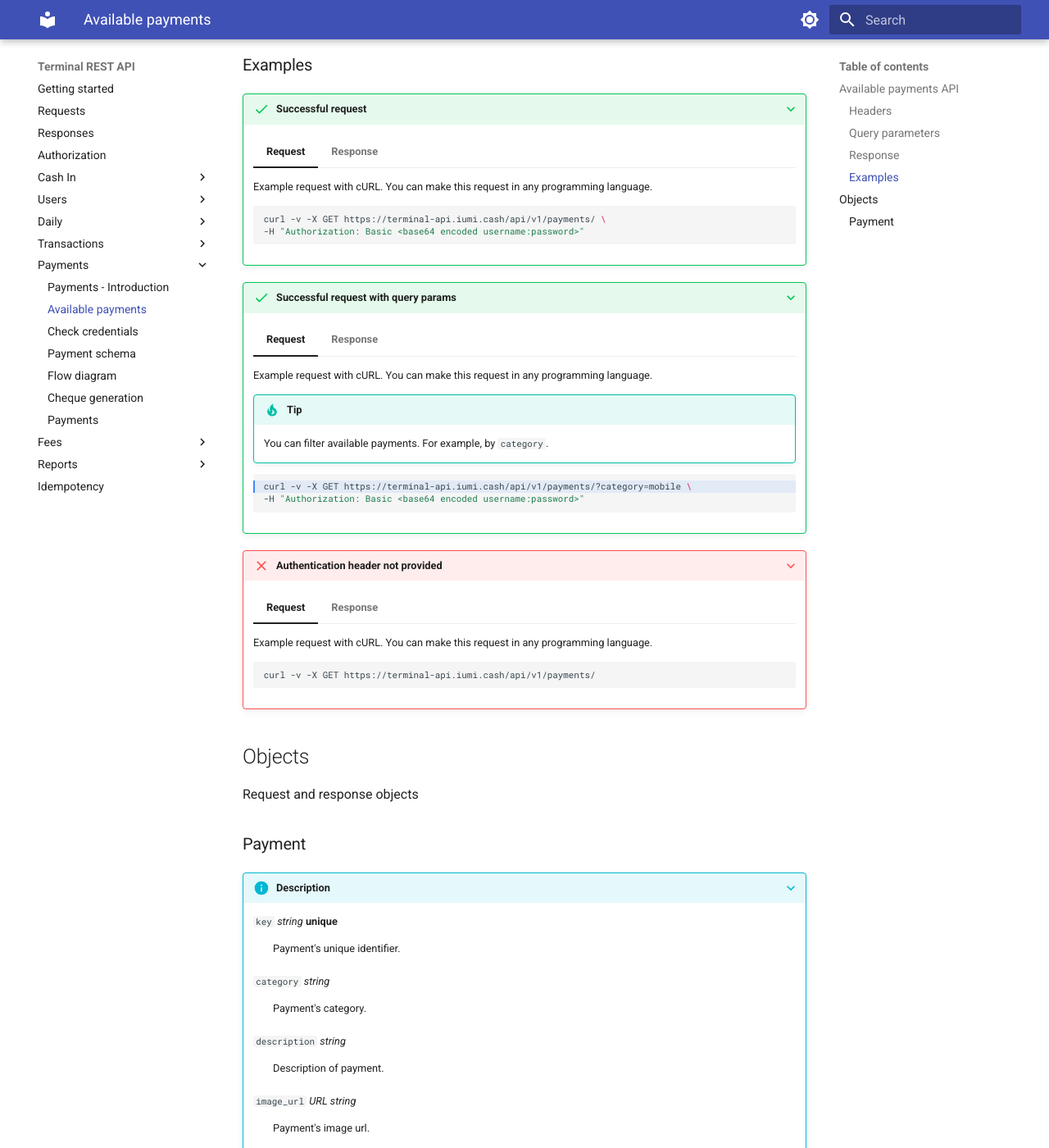
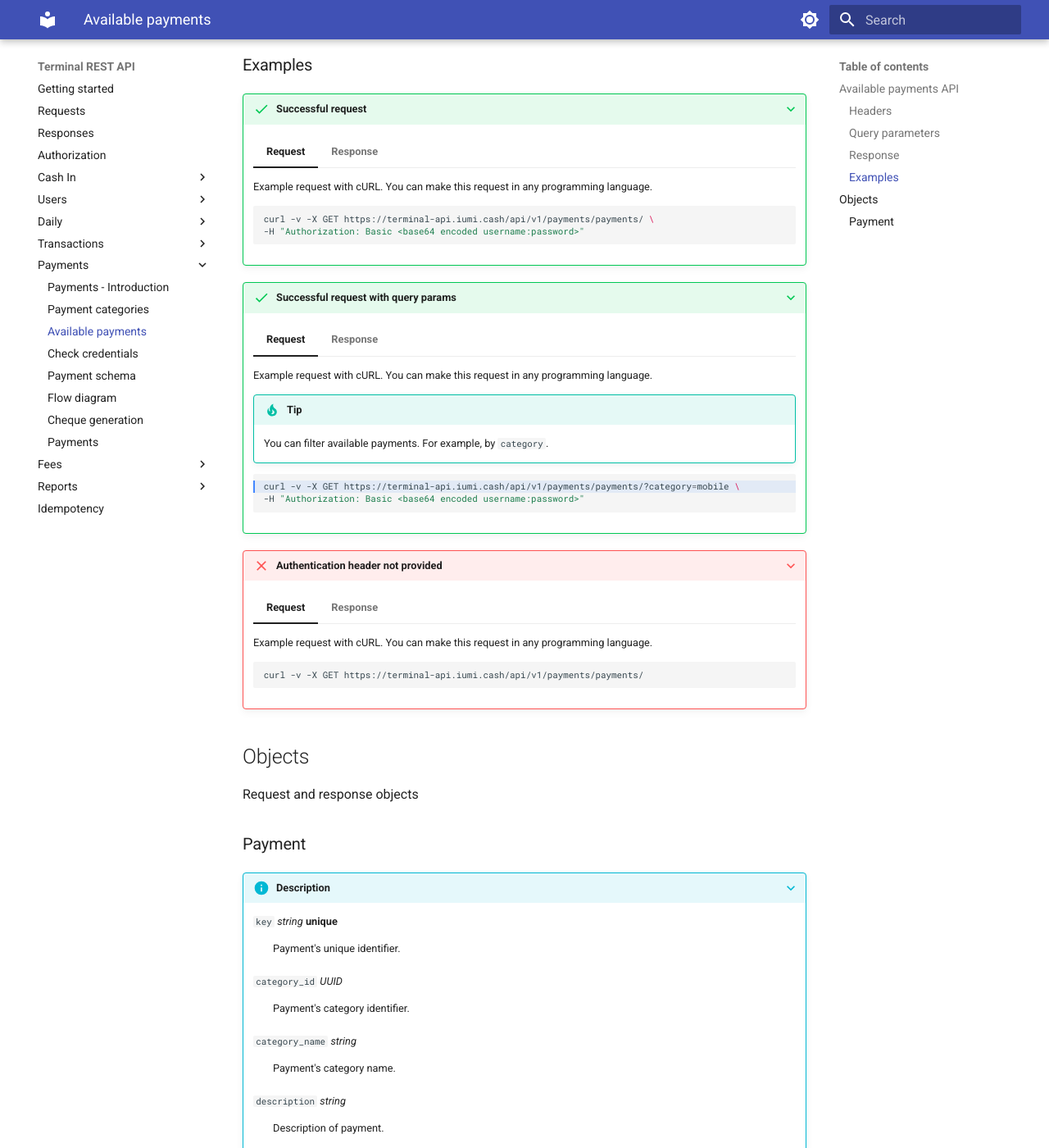
Before and after one commit to iumiCash/terminal-api, an MkDocs documentation site: the page built from docs/payments/payments.md, in a window 1280 px wide and 1400 px high, scrolled down 864 px. Shown: the whole window at 82% size. Built offline with MkDocs 1.6.1 and Material for MkDocs 9.7.7, drawn with Linux system fonts in a browser that asks for light colours; some of the changed text lies outside the part shown.

Commit message:
Payment category API

````diff
--- a/docs/payments/available_payments.md
+++ b/docs/payments/payments.md
@@ -4,7 +4,7 @@
 
 Get available payments request.
 
-`GET /api/v1/payments/`
+`GET /api/v1/payments/payments/`
 
 ### Headers
 
@@ -39,7 +39,7 @@ Get available payments request.
         Example request with cURL. You can make this request in any programming language.
 
         ```bash
-        curl -v -X GET https://terminal-api.iumi.cash/api/v1/payments/ \
+        curl -v -X GET https://terminal-api.iumi.cash/api/v1/payments/payments/ \
         -H "Authorization: Basic <base64 encoded username:password>"
         ```
 
@@ -84,7 +84,7 @@ Get available payments request.
             You can filter available payments. For example, by `category`.
 
         ```bash hl_lines="1"
-        curl -v -X GET https://terminal-api.iumi.cash/api/v1/payments/?category=mobile \
+        curl -v -X GET https://terminal-api.iumi.cash/api/v1/payments/payments/?category=mobile \
         -H "Authorization: Basic <base64 encoded username:password>"
         ```
 
@@ -114,7 +114,7 @@ Get available payments request.
         Example request with cURL. You can make this request in any programming language.
 
         ```bash
-        curl -v -X GET https://terminal-api.iumi.cash/api/v1/payments/
+        curl -v -X GET https://terminal-api.iumi.cash/api/v1/payments/payments/
         ```
 
     === "Response"
@@ -148,11 +148,16 @@ Request and response objects
     `key` *string* **unique**
     :    Payment's unique identifier.
 
-    `category` *string*
-    :    Payment's category.
+    `category_id` *UUID*
+    :    Payment's category identifier.
+
+    `category_name` *string*
+    :    Payment's category name.
 
     `description` *string*
     :    Description of payment.
 
     `image_url` *URL string*
     :    Payment's image url.
+
+[possible errors]: ../responses.md#failed-requests
--- a/mkdocs.yml
+++ b/mkdocs.yml
@@ -93,7 +93,8 @@ nav:
       - Status by internal id: transactions/status_by_internal_id.md
   - Payments:
       - Payments - Introduction: payments/index.md
-      - Available payments: payments/available_payments.md
+      - Payment categories: payments/categories.md
+      - Available payments: payments/payments.md
       - Check credentials: payments/check_credentials.md
       - Payment schema: payments/get_payment_schema.md
       - Flow diagram: payments/flow.md
````
Also changed, not shown: docs/payments/categories.md (added, +107 -0 lines), docs/payments/check_credentials.md (+2 -0 lines).
